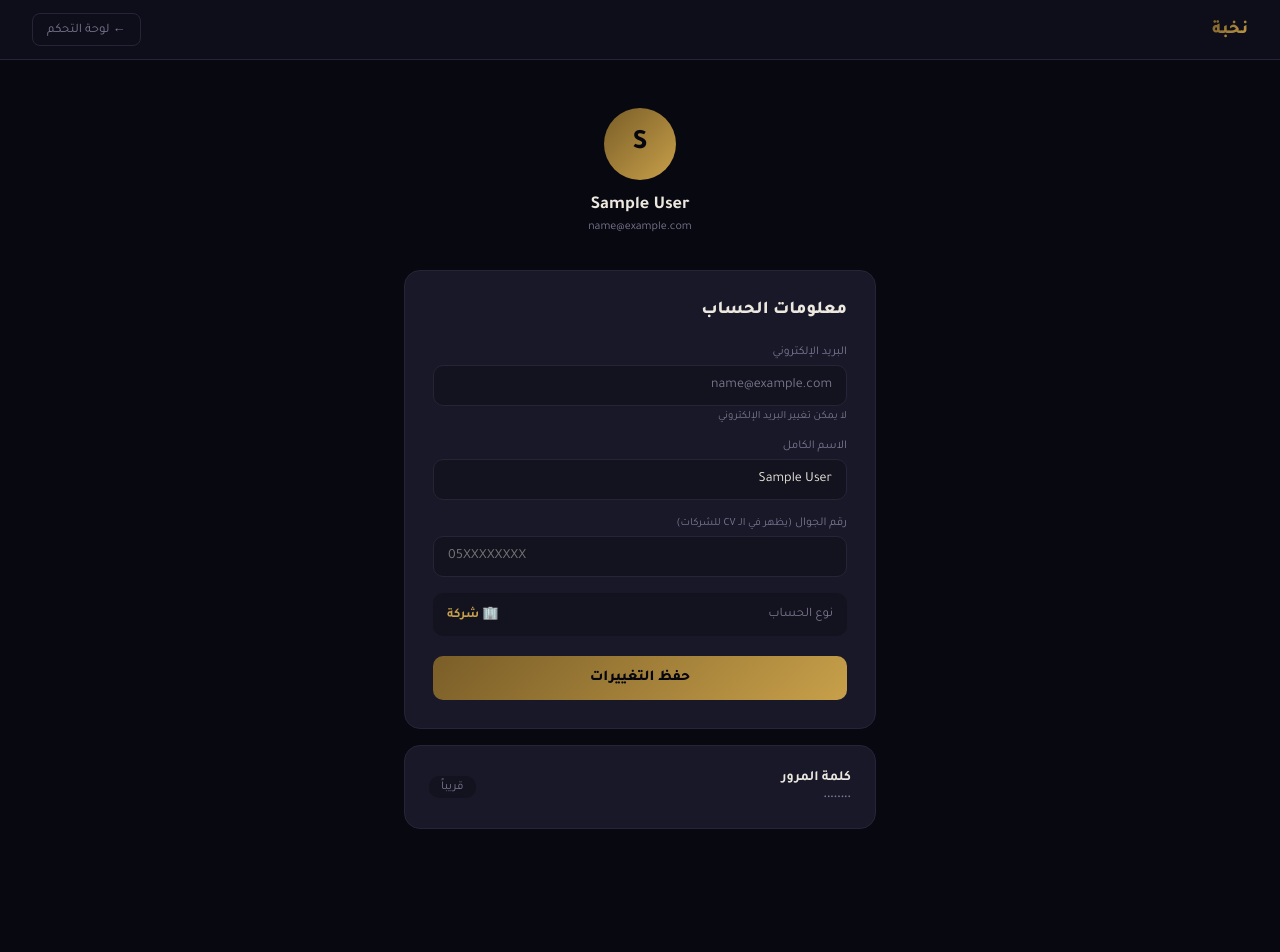
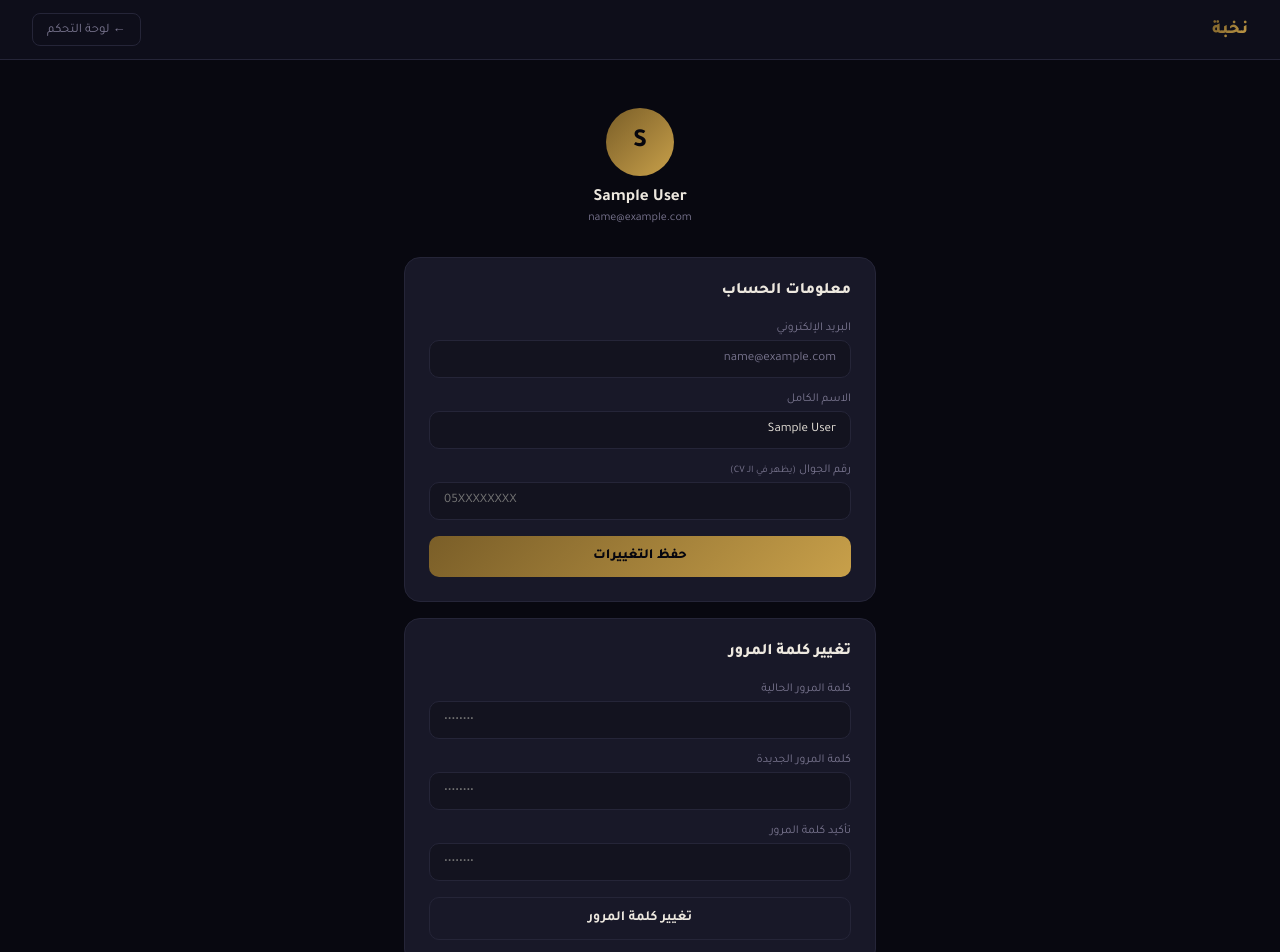
Before and after one commit to alashmori27/nukhba, a Next.js app: page /candidate/account in a window 1280 px wide. Shown: the top 952 px of the page. Before the commit the page ends 877 px from the top, so only its background shows below. Built offline with nearby package versions, Linux system fonts and the light colour scheme; sample sign-in values are in the browser's storage.

Commit message:
add password change feature

```diff
--- /dev/null
+++ b/app/api/account/password/route.js
@@ -0,0 +1,45 @@
+import { createClient } from '@supabase/supabase-js'
+import bcrypt from 'bcryptjs'
+
+const supabase = createClient(
+  process.env.NEXT_PUBLIC_SUPABASE_URL,
+  process.env.NEXT_PUBLIC_SUPABASE_ANON_KEY
+)
+
+export async function POST(req) {
+  try {
+    const { id, currentPassword, newPassword } = await req.json()
+
+    // جلب كلمة المرور الحالية
+    const { data: user, error } = await supabase
+      .from('users')
+      .select('password')
+      .eq('id', id)
+      .single()
+
+    if (error || !user) throw new Error('المستخدم غير موجود')
+
+    // التحقق من كلمة المرور الحالية
+    let isMatch = false
+    if (user.password.startsWith('$2')) {
+      isMatch = await bcrypt.compare(currentPassword, user.password)
+    } else {
+      isMatch = user.password === currentPassword
+    }
+
+    if (!isMatch) throw new Error('كلمة المرور الحالية غير صحيحة')
+
+    // تشفير وحفظ الجديدة
+    const hashed = await bcrypt.hash(newPassword, 10)
+    const { error: updateError } = await supabase
+      .from('users')
+      .update({ password: hashed })
+      .eq('id', id)
+
+    if (updateError) throw updateError
+
+    return Response.json({ success: true })
+  } catch(e) {
+    return Response.json({ error: e.message }, { status: 400 })
+  }
+}
--- a/app/candidate/account/page.js
+++ b/app/candidate/account/page.js
@@ -11,11 +11,15 @@ const C = {
 
 export default function AccountPage() {
   const router = useRouter()
-  const [user, setUser]     = useState(null)
-  const [form, setForm]     = useState({ name:'', phone:'' })
+  const [user, setUser]       = useState(null)
+  const [form, setForm]       = useState({ name:'', phone:'' })
+  const [passForm, setPassForm] = useState({ current:'', newPass:'', confirm:'' })
   const [loading, setLoading] = useState(false)
+  const [passLoading, setPassLoading] = useState(false)
   const [success, setSuccess] = useState('')
-  const [error, setError]   = useState('')
+  const [error, setError]     = useState('')
+  const [passSuccess, setPassSuccess] = useState('')
+  const [passError, setPassError]     = useState('')
 
   useEffect(() => {
     const u = localStorage.getItem('nukhba_user')
@@ -35,14 +39,42 @@ export default function AccountPage() {
       })
       const data = await res.json()
       if (data.error) throw new Error(data.error)
-
-      // تحديث localStorage
       const updated = { ...user, name: form.name, phone: form.phone }
       localStorage.setItem('nukhba_user', JSON.stringify(updated))
       setUser(updated)
       setSuccess('تم حفظ التغييرات ✓')
     } catch(e) { setError(e.message) }
     setLoading(false)
+  }
+
+  async function changePassword() {
+    setPassError(''); setPassSuccess('')
+    if (!passForm.current || !passForm.newPass || !passForm.confirm) {
+      return setPassError('يرجى تعبئة جميع الحقول')
+    }
+    if (passForm.newPass.length < 6) {
+      return setPassError('كلمة المرور الجديدة يجب أن تكون 6 أحرف على الأقل')
+    }
+    if (passForm.newPass !== passForm.confirm) {
+      return setPassError('كلمة المرور الجديدة غير متطابقة')
+    }
+    setPassLoading(true)
+    try {
+      const res = await fetch('/api/account/password', {
+        method: 'POST',
+        headers: { 'Content-Type': 'application/json' },
+        body: JSON.stringify({
+          id: user.id,
+          currentPassword: passForm.current,
+          newPassword: passForm.newPass
+        })
+      })
+      const data = await res.json()
+      if (data.error) throw new Error(data.error)
+      setPassSuccess('تم تغيير كلمة المرور بنجاح ✓')
+      setPassForm({ current:'', newPass:'', confirm:'' })
+    } catch(e) { setPassError(e.message) }
+    setPassLoading(false)
   }
 
   if (!user) return null
@@ -61,85 +93,76 @@ export default function AccountPage() {
       <div style={{ maxWidth:520, margin:'0 auto', padding:'48px 24px' }}>
 
         {/* Avatar */}
-        <div style={{ textAlign:'center', marginBottom:36 }}>
-          <div style={{ width:72, height:72, borderRadius:'50%', background:`linear-gradient(135deg,${C.goldDk},${C.gold})`, display:'flex', alignItems:'center', justifyContent:'center', fontSize:28, fontWeight:800, color:'#06060e', margin:'0 auto 14px' }}>
+        <div style={{ textAlign:'center', marginBottom:32 }}>
+          <div style={{ width:68, height:68, borderRadius:'50%', background:`linear-gradient(135deg,${C.goldDk},${C.gold})`, display:'flex', alignItems:'center', justifyContent:'center', fontSize:26, fontWeight:800, color:'#06060e', margin:'0 auto 12px' }}>
             {initial}
           </div>
-          <div style={{ fontSize:18, fontWeight:700, color:C.text }}>{user.name}</div>
-          <div style={{ fontSize:12, color:C.muted, marginTop:4 }}>{user.email}</div>
+          <div style={{ fontSize:17, fontWeight:700, color:C.text }}>{user.name}</div>
+          <div style={{ fontSize:12, color:C.muted, marginTop:3 }}>{user.email}</div>
         </div>
 
-        <div style={{ background:C.card, border:`1px solid ${C.border}`, borderRadius:16, padding:28 }}>
-          <h2 style={{ fontSize:18, fontWeight:800, marginBottom:24 }}>معلومات الحساب</h2>
+        {/* معلومات الحساب */}
+        <div style={{ background:C.card, border:`1px solid ${C.border}`, borderRadius:16, padding:24, marginBottom:16 }}>
+          <h2 style={{ fontSize:16, fontWeight:800, marginBottom:20 }}>معلومات الحساب</h2>
 
-          <div style={{ display:'flex', flexDirection:'column', gap:16 }}>
-
-            {/* الإيميل — للعرض فقط */}
+          <div style={{ display:'flex', flexDirection:'column', gap:14 }}>
             <div>
-              <label style={{ fontSize:12, color:C.muted, marginBottom:6, display:'block' }}>البريد الإلكتروني</label>
-              <div style={{ background:C.surface, border:`1px solid ${C.border}`, borderRadius:10, padding:'11px 14px', color:C.muted, fontSize:14 }}>
-                {user.email}
-              </div>
-              <p style={{ fontSize:11, color:C.muted, marginTop:4 }}>لا يمكن تغيير البريد الإلكتروني</p>
+              <label style={{ fontSize:12, color:C.muted, marginBottom:5, display:'block' }}>البريد الإلكتروني</label>
+              <div style={{ background:C.surface, border:`1px solid ${C.border}`, borderRadius:10, padding:'10px 14px', color:C.muted, fontSize:13 }}>{user.email}</div>
             </div>
-
-            {/* الاسم */}
             <div>
-              <label style={{ fontSize:12, color:C.muted, marginBottom:6, display:'block' }}>الاسم الكامل</label>
-              <input
-                value={form.name}
-                onChange={e => setForm(p => ({...p, name:e.target.value}))}
+              <label style={{ fontSize:12, color:C.muted, marginBottom:5, display:'block' }}>الاسم الكامل</label>
+              <input value={form.name} onChange={e => setForm(p => ({...p, name:e.target.value}))}
                 placeholder="اسمك الكامل"
-                style={{ width:'100%', background:C.surface, border:`1px solid ${C.border}`, borderRadius:10, padding:'11px 14px', color:C.text, fontFamily:"'Tajawal',sans-serif", fontSize:14 }}
-              />
+                style={{ width:'100%', background:C.surface, border:`1px solid ${C.border}`, borderRadius:10, padding:'10px 14px', color:C.text, fontFamily:"'Tajawal',sans-serif", fontSize:13 }}/>
             </div>
-
-            {/* الجوال */}
             <div>
-              <label style={{ fontSize:12, color:C.muted, marginBottom:6, display:'block' }}>
-                رقم الجوال <span style={{ fontSize:11, color:C.muted }}>(يظهر في الـ CV للشركات)</span>
-              </label>
-              <input
-                value={form.phone}
-                onChange={e => setForm(p => ({...p, phone:e.target.value.replace(/\D/g,'').slice(0,10)}))}
-                placeholder="05XXXXXXXX"
-                dir="ltr"
-                maxLength={10}
-                style={{ width:'100%', background:C.surface, border:`1px solid ${C.border}`, borderRadius:10, padding:'11px 14px', color:C.text, fontFamily:"'Tajawal',sans-serif", fontSize:14 }}
-              />
+              <label style={{ fontSize:12, color:C.muted, marginBottom:5, display:'block' }}>رقم الجوال <span style={{ fontSize:10 }}>(يظهر في الـ CV)</span></label>
+              <input value={form.phone} onChange={e => setForm(p => ({...p, phone:e.target.value.replace(/\D/g,'').slice(0,10)}))}
+                placeholder="05XXXXXXXX" dir="ltr" maxLength={10}
+                style={{ width:'100%', background:C.surface, border:`1px solid ${C.border}`, borderRadius:10, padding:'10px 14px', color:C.text, fontFamily:"'Tajawal',sans-serif", fontSize:13 }}/>
             </div>
-
-            {/* نوع الحساب */}
-            <div style={{ background:C.surface, borderRadius:10, padding:'12px 14px', display:'flex', justifyContent:'space-between', alignItems:'center' }}>
-              <span style={{ fontSize:13, color:C.muted }}>نوع الحساب</span>
-              <span style={{ fontSize:13, color:C.gold, fontWeight:700 }}>
-                {user.role === 'candidate' ? '👤 باحث عن عمل' : '🏢 شركة'}
-              </span>
-            </div>
-
           </div>
 
-          {error   && <div style={{ marginTop:14, padding:'10px 14px', background:'rgba(201,74,74,.1)', border:'1px solid rgba(201,74,74,.3)', borderRadius:8, fontSize:13, color:C.error }}>{error}</div>}
-          {success && <div style={{ marginTop:14, padding:'10px 14px', background:'rgba(74,156,110,.1)', border:'1px solid rgba(74,156,110,.3)', borderRadius:8, fontSize:13, color:C.success }}>{success}</div>}
+          {error   && <div style={{ marginTop:12, padding:'9px 14px', background:'rgba(201,74,74,.1)', border:'1px solid rgba(201,74,74,.3)', borderRadius:8, fontSize:12, color:C.error }}>{error}</div>}
+          {success && <div style={{ marginTop:12, padding:'9px 14px', background:'rgba(74,156,110,.1)', border:'1px solid rgba(74,156,110,.3)', borderRadius:8, fontSize:12, color:C.success }}>{success}</div>}
 
-          <button onClick={saveChanges} disabled={loading} style={{
-            width:'100%', marginTop:20, padding:'13px', borderRadius:10, border:'none',
-            background: loading ? C.border : `linear-gradient(135deg,${C.goldDk},${C.gold})`,
-            color: loading ? C.muted : '#06060e',
-            fontSize:15, fontWeight:800, cursor: loading ? 'default' : 'pointer',
-            fontFamily:"'Tajawal',sans-serif"
-          }}>
+          <button onClick={saveChanges} disabled={loading} style={{ width:'100%', marginTop:16, padding:'12px', borderRadius:10, border:'none', background:loading?C.border:`linear-gradient(135deg,${C.goldDk},${C.gold})`, color:loading?C.muted:'#06060e', fontSize:14, fontWeight:800, cursor:loading?'default':'pointer', fontFamily:"'Tajawal',sans-serif" }}>
             {loading ? '⏳ جاري الحفظ...' : 'حفظ التغييرات'}
           </button>
         </div>
 
-        {/* تغيير كلمة المرور — قريباً */}
-        <div style={{ background:C.card, border:`1px solid ${C.border}`, borderRadius:16, padding:24, marginTop:16, display:'flex', justifyContent:'space-between', alignItems:'center' }}>
-          <div>
-            <div style={{ fontSize:14, fontWeight:700, color:C.text }}>كلمة المرور</div>
-            <div style={{ fontSize:12, color:C.muted, marginTop:3 }}>••••••••</div>
+        {/* تغيير كلمة المرور */}
+        <div style={{ background:C.card, border:`1px solid ${C.border}`, borderRadius:16, padding:24 }}>
+          <h2 style={{ fontSize:16, fontWeight:800, marginBottom:20 }}>تغيير كلمة المرور</h2>
+
+          <div style={{ display:'flex', flexDirection:'column', gap:14 }}>
+            <div>
+              <label style={{ fontSize:12, color:C.muted, marginBottom:5, display:'block' }}>كلمة المرور الحالية</label>
+              <input type="password" value={passForm.current} onChange={e => setPassForm(p => ({...p, current:e.target.value}))}
+                placeholder="••••••••" dir="ltr"
+                style={{ width:'100%', background:C.surface, border:`1px solid ${C.border}`, borderRadius:10, padding:'10px 14px', color:C.text, fontFamily:"'Tajawal',sans-serif", fontSize:13 }}/>
+            </div>
+            <div>
+              <label style={{ fontSize:12, color:C.muted, marginBottom:5, display:'block' }}>كلمة المرور الجديدة</label>
+              <input type="password" value={passForm.newPass} onChange={e => setPassForm(p => ({...p, newPass:e.target.value}))}
+                placeholder="••••••••" dir="ltr"
+                style={{ width:'100%', background:C.surface, border:`1px solid ${C.border}`, borderRadius:10, padding:'10px 14px', color:C.text, fontFamily:"'Tajawal',sans-serif", fontSize:13 }}/>
+            </div>
+            <div>
+              <label style={{ fontSize:12, color:C.muted, marginBottom:5, display:'block' }}>تأكيد كلمة المرور</label>
+              <input type="password" value={passForm.confirm} onChange={e => setPassForm(p => ({...p, confirm:e.target.value}))}
+                placeholder="••••••••" dir="ltr"
+                style={{ width:'100%', background:C.surface, border:`1px solid ${C.border}`, borderRadius:10, padding:'10px 14px', color:C.text, fontFamily:"'Tajawal',sans-serif", fontSize:13 }}/>
+            </div>
           </div>
-          <span style={{ fontSize:12, color:C.muted, background:C.surface, padding:'4px 12px', borderRadius:10 }}>قريباً</span>
+
+          {passError   && <div style={{ marginTop:12, padding:'9px 14px', background:'rgba(201,74,74,.1)', border:'1px solid rgba(201,74,74,.3)', borderRadius:8, fontSize:12, color:C.error }}>{passError}</div>}
+          {passSuccess && <div style={{ marginTop:12, padding:'9px 14px', background:'rgba(74,156,110,.1)', border:'1px solid rgba(74,156,110,.3)', borderRadius:8, fontSize:12, color:C.success }}>{passSuccess}</div>}
+
+          <button onClick={changePassword} disabled={passLoading} style={{ width:'100%', marginTop:16, padding:'12px', borderRadius:10, border:`1px solid ${C.border}`, background:'transparent', color:C.text, fontSize:14, fontWeight:700, cursor:passLoading?'default':'pointer', fontFamily:"'Tajawal',sans-serif", opacity:passLoading?.7:1 }}>
+            {passLoading ? '⏳ جاري التغيير...' : 'تغيير كلمة المرور'}
+          </button>
         </div>
 
       </div>
```
